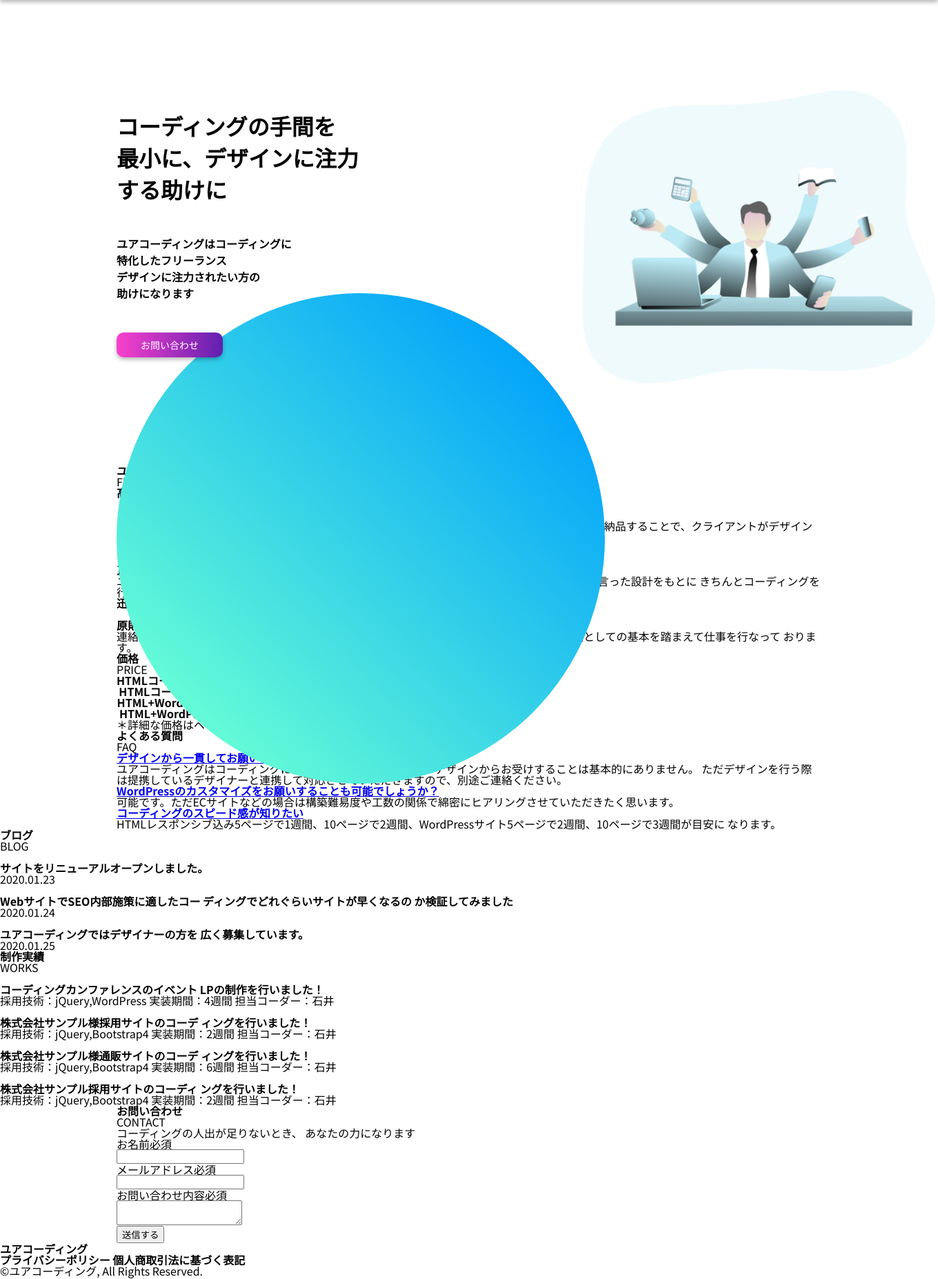
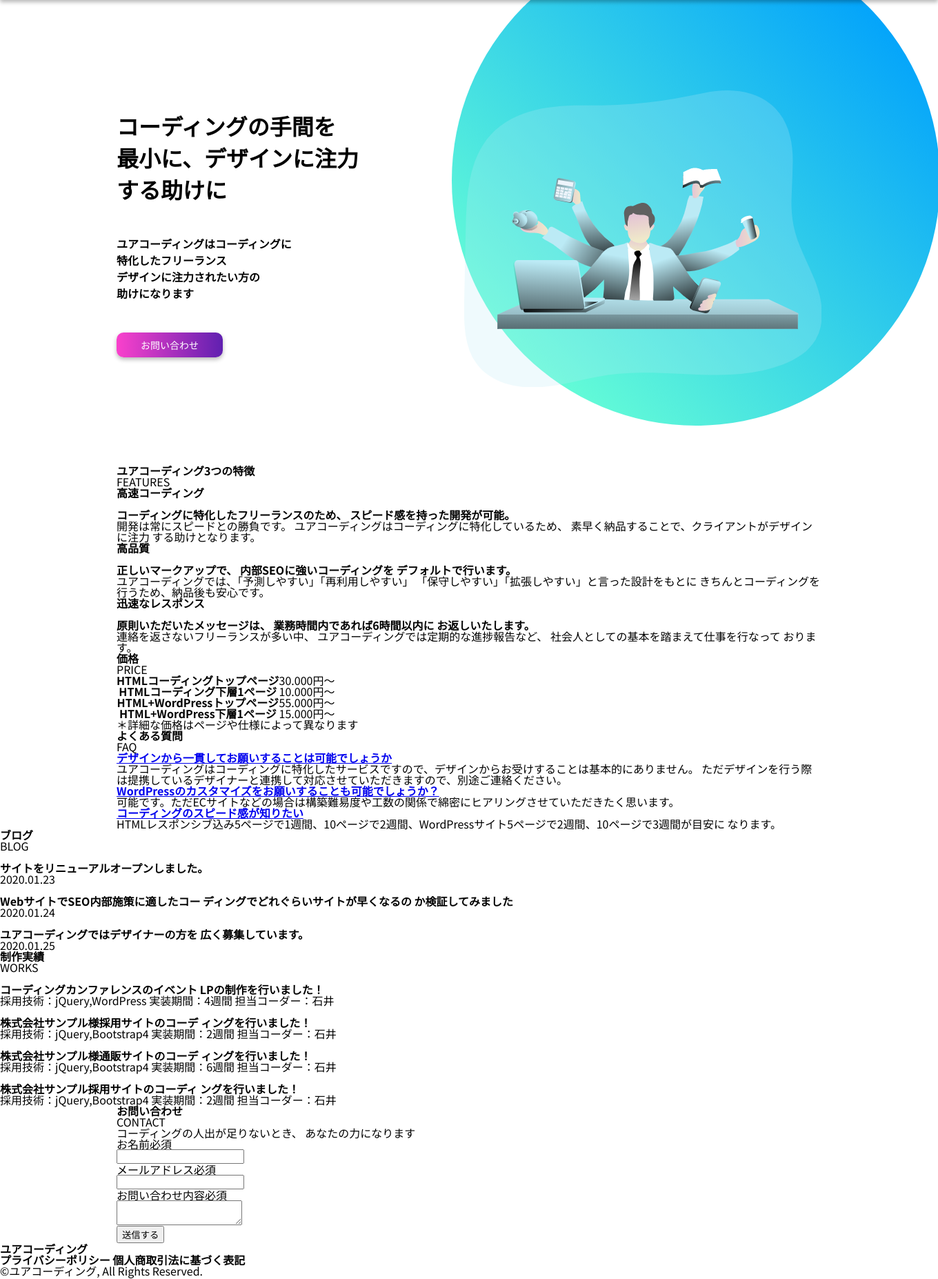
Before and after one commit to s19008/WebSite_Practice, a PHP site: page / in a window 1360 px wide. Shown: the part 94-1948 px from the top of the page at 69% size. Run offline with PHP 8.4, Linux system fonts and the light colour scheme.

Commit message:
Copy Practice

```diff
--- a/XD Practice/index.html
+++ b/XD Practice/index.html
@@ -35,7 +35,7 @@
             <div class="container">
                 <div class="top-image">
                     <img class="manager" src="images/manager.png" alt="">
-                    <img class="Circle" src="images/楕円形 1.svg" alt="">
+                    <img class="circle" src="images/楕円形 1.svg" alt="">
                 </div>
                 <div class="top-text">
                     <h2>コーディングの手間を<br>最小に、デザインに注力する助けに</h2>
--- a/XD Practice/style.css
+++ b/XD Practice/style.css
@@ -104,6 +104,7 @@ input, select {
 }
 
 body {
+  position: relative;
   padding: 0;
   margin: 0;
   font-family: 'Noto Sans JP', sans-serif;
@@ -181,35 +182,42 @@ body {
   border-radius: 10px;
 }
 
-.main-visual {
+.main-visual .container {
   position: relative;
   height: 674px;
   margin-top: 94px;
 }
 
-.main-visual .manager {
-  position: relative;
+.main-visual .container .manager {
+  position: absolute;
   top: 131px;
-  left: 676px;
+  right: 0;
   max-width: 518px;
-  width: 50%;
+  width: 100%;
 }
 
-.main-visual .top-text {
+.main-visual .container .circle {
+  position: absolute;
+  top: -94px;
+  right: -172px;
+  z-index: -1;
+}
+
+.main-visual .container .top-text {
   position: absolute;
   top: 159px;
   width: 352px;
   text-align: left;
 }
 
-.main-visual .top-text h2 {
+.main-visual .container .top-text h2 {
   font-size: 32px;
   font-weight: bold;
   line-height: 46px;
   margin-bottom: 44px;
 }
 
-.main-visual .top-text p {
+.main-visual .container .top-text p {
   width: 254px;
   font-size: 16px;
   font-weight: bold;
--- a/XD Practice/style.scss
+++ b/XD Practice/style.scss
@@ -104,6 +104,7 @@ input, select {
 }
 
 body {
+    position: relative;
     padding: 0;
     margin: 0;
     font-family: 'Noto Sans JP', sans-serif;
@@ -172,15 +173,22 @@ body {
     border-radius: 10px;
 }
 .main-visual {
+    .container {
         position: relative;
         height: 674px;
         margin-top: 94px;
         .manager {
-        position: relative;
+            position: absolute;
             top: 131px;
-        left: 676px;
+            right: 0;
             max-width: 518px;
-        width: 50%;
+            width: 100%;
+        }
+        .circle {
+            position: absolute;
+            top: -94px;
+            right: -172px;
+            z-index: -1;
         }
         .top-text {
             position: absolute;
@@ -202,3 +210,4 @@ body {
             }
         }
     }
+}
```
Also changed, not shown: XD Practice/style.min.css. Lines whose indentation alone changed are shown as unchanged.
